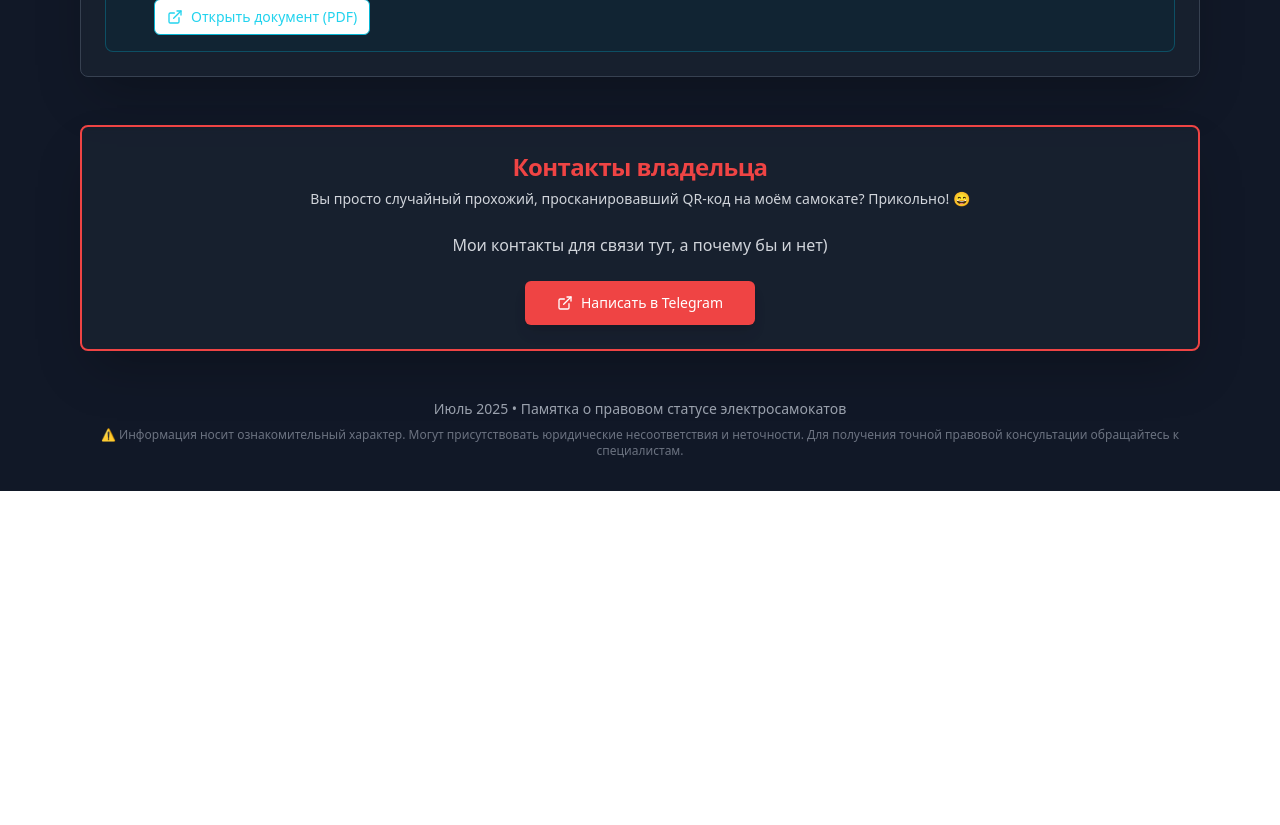
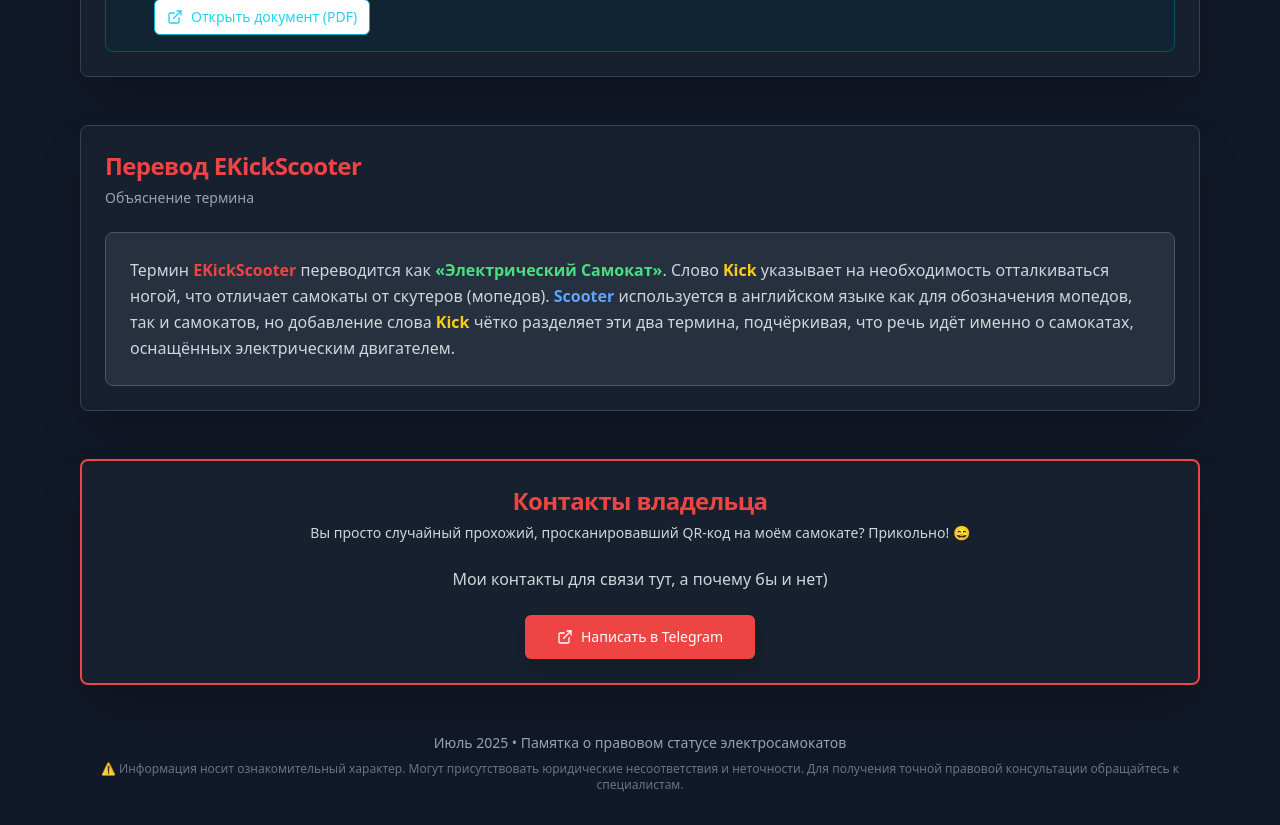
Before and after one commit to necrasov-ilya/segway-rights-checker, a React (Vite) app: page / in a window 1280 px wide. Shown: the part 4080-4905 px from the top of the page. Before the commit the page ends 4571 px from the top, so only its background shows below. Built offline with nearby package versions, Linux system fonts and the light colour scheme.

Commit message:
Add EKickScooter translation explanation section
Introduced a new card section explaining the term 'EKickScooter' and its translation to Russian, clarifying the distinction between kick scooters and mopeds. This provides additional context for users regarding terminology.

```diff
--- a/src/pages/Index.tsx
+++ b/src/pages/Index.tsx
@@ -469,6 +469,27 @@ const Index = () => {
           </CardContent>
         </Card>
 
+        {/* EKickScooter Translation Section */}
+        <Card className="mb-12 bg-gray-800/50 border-gray-700 shadow-2xl backdrop-blur-sm">
+          <CardHeader>
+            <CardTitle className="text-red-500 text-2xl">Перевод EKickScooter</CardTitle>
+            <CardDescription className="text-gray-400">Объяснение термина</CardDescription>
+          </CardHeader>
+          <CardContent>
+            <div className="p-6 bg-gray-700/50 rounded-lg border border-gray-600">
+              <p className="text-gray-300 text-base leading-relaxed">
+                Термин <span className="text-red-500 font-semibold">EKickScooter</span> переводится как
+                <span className="text-green-400 font-semibold"> «Электрический Самокат»</span>.
+                Слово <span className="text-yellow-400 font-semibold">Kick</span> указывает на необходимость отталкиваться ногой,
+                что отличает самокаты от скутеров (мопедов).
+                <span className="text-blue-400 font-semibold"> Scooter</span> используется в английском языке как для обозначения мопедов, так и самокатов,
+                но добавление слова <span className="text-yellow-400 font-semibold">Kick</span> чётко разделяет эти два термина,
+                подчёркивая, что речь идёт именно о самокатах, оснащённых электрическим двигателем.
+              </p>
+            </div>
+          </CardContent>
+        </Card>
+
         {/* Contact Info */}
         <Card className="bg-gray-800/50 border-2 border-red-500 shadow-2xl backdrop-blur-sm">
           <CardHeader>
```
